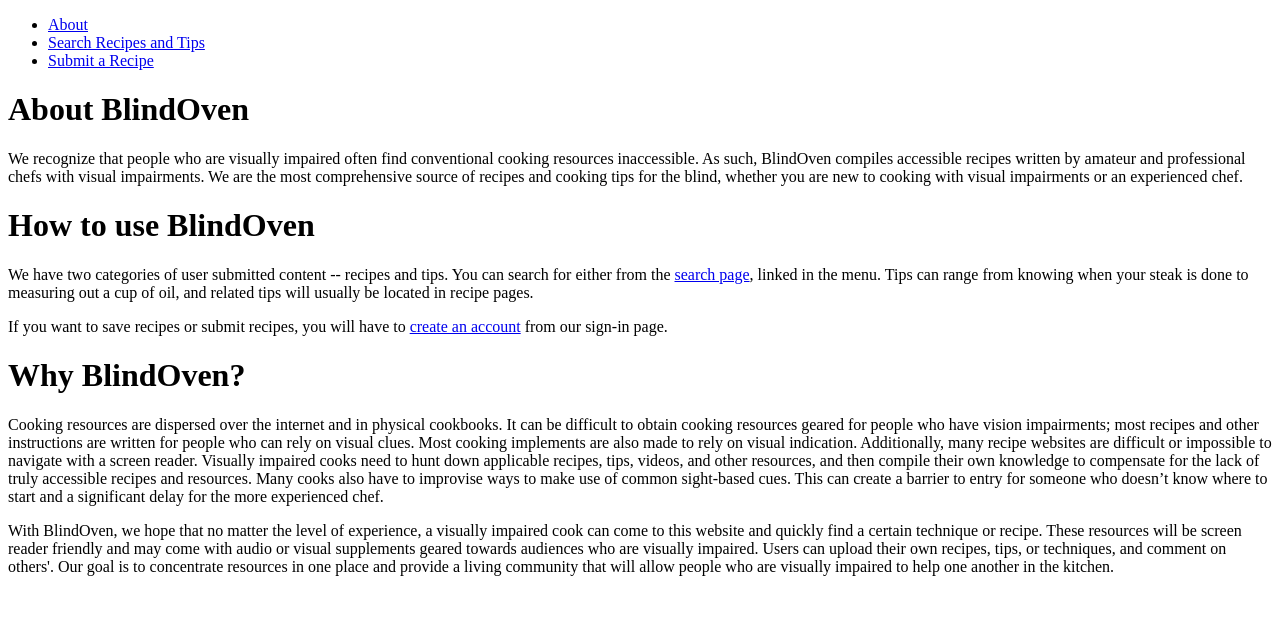
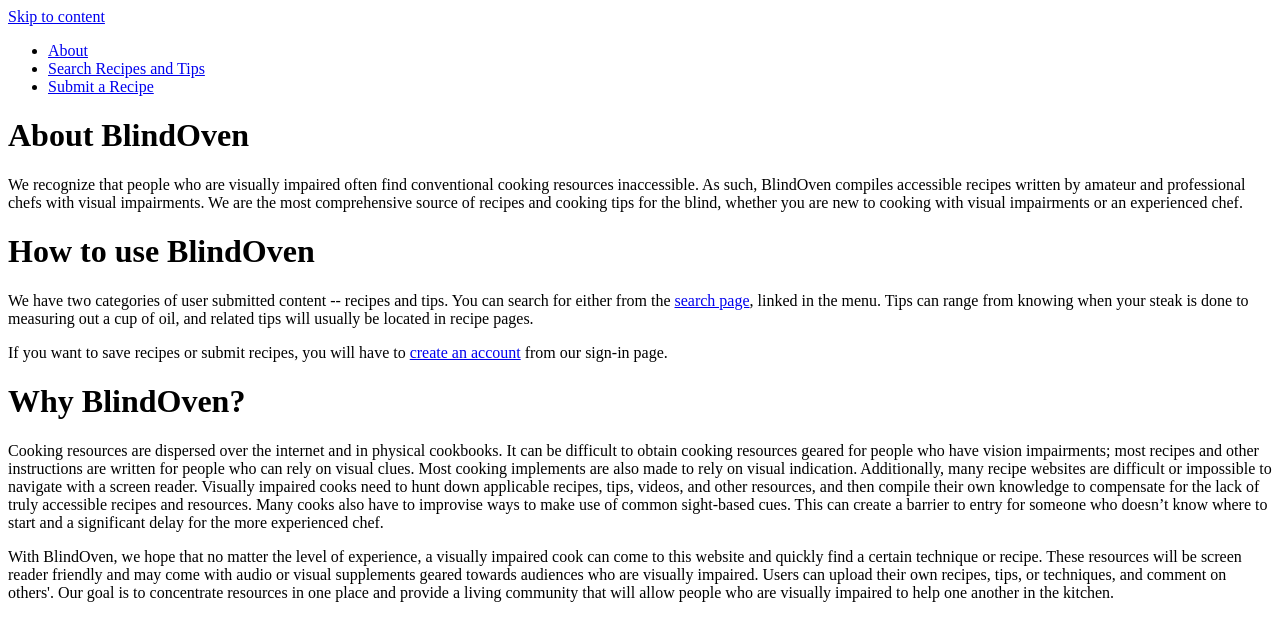
Before and after one commit to arianaolson419/AccessibleCooking, a Flask app: page / in a window 1280 px wide. Shown: the top 641 px of the page. Run offline with Flask 2, Linux system fonts and the light colour scheme.

Commit message:
Add skip link

```diff
--- a/app/templates/layout.html
+++ b/app/templates/layout.html
@@ -4,6 +4,7 @@
 		{% block title %}{% endblock %}
 	</head>
 	<div name=page id=page>
+		<a href="#main_content">Skip to content</a>
 		<div name=navbar id=navbar>
 			<ul>
 				<li><a href="/">About</a></li>
@@ -11,6 +12,8 @@
 				<li><a href="/upload_recipe">Submit a Recipe</a></li>
 			</ul>
 		</div>
+		<div name="main_content" id="main_content">
 		{% block body %}{% endblock %}
+		</div>
 	</div>
 </html>
```
